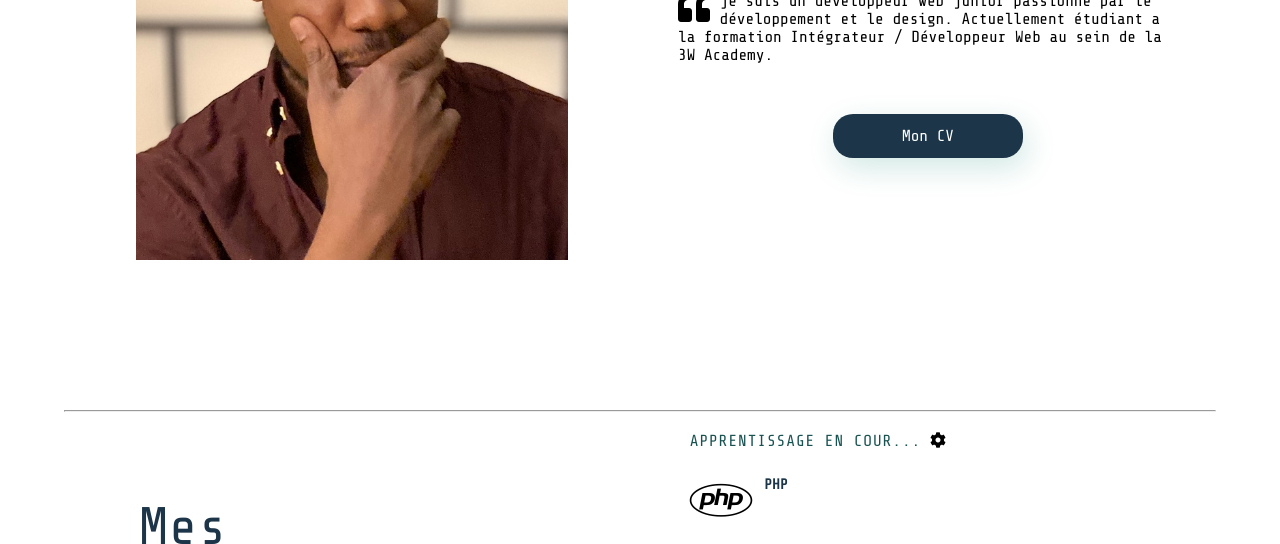
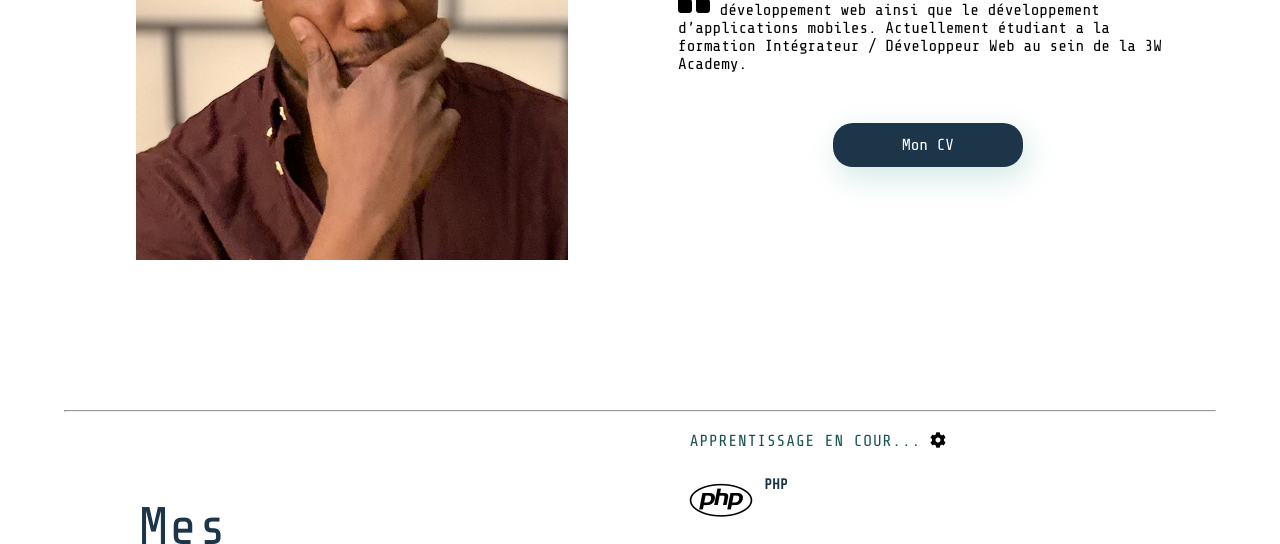
Before and after one commit to matthCorvo/CORVOMatthieu-portfolio, a plain HTML site: page index.html in a window 1280 px wide. Shown: the part 390-934 px from the top of the page. Drawn offline with nearby package versions, Linux system fonts and the light colour scheme; grey boxes are pictures that could not be loaded.

Commit message:
Add files via upload

```diff
--- a/index.html
+++ b/index.html
@@ -41,8 +41,7 @@
     <div class="main-text">
       <h1>Bonjour, Moi c'est Matthieu</h1>
       <i class="fa fa-quote-left fa-2x fa-pull-left "></i>
-      <p>je suis un développeur web junior passionné par le développement et
-         le design. Actuellement étudiant a la formation Intégrateur / Développeur Web au sein de la 3W Academy.</p>
+      <p>je suis un développeur web junior passionné par développement web ainsi que le développement d’applications mobiles. Actuellement étudiant a la formation Intégrateur / Développeur Web au sein de la 3W Academy.</p>
       <!--btn------->
       <a href="CV corvo matthieu - alternance 3wAcademy.pdf" class="portfolio-btn" target="_blank">Mon CV </a>
     </div>
```
